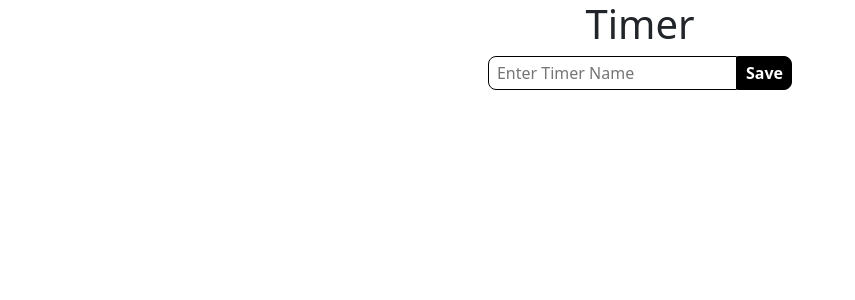
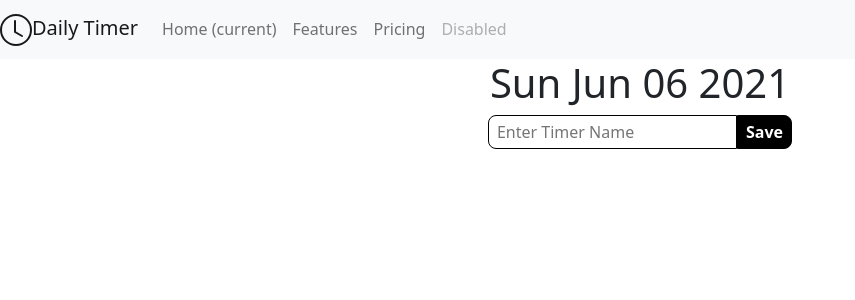
Before and after one commit to Ardad2/Time-Tracker, a React (Create React App) app: page / in a window 1280 px wide. Shown: the top 300 px of the page, without its empty margins (0-855 px from the left). Built offline with nearby package versions, Linux system fonts and the light colour scheme.

Commit message:
worked on the UI

```diff
--- a/src/App.js
+++ b/src/App.js
@@ -8,10 +8,12 @@ import throttle from 'lodash/throttle'
 import reducers from './reducers';
 import { loadState, saveState} from './utils'
 
+import NavBar from './components/navbar';
 import NewTimer from './components/NewTimer'
 import ListTimers from './components/ListTimers'
 
-const store = createStore(reducers);
+const persistedState = loadState();
+const store = createStore(reducers, persistedState);
 
 store.subscribe(throttle(() => {
   saveState(store.getState())
@@ -25,15 +27,20 @@ setInterval(() => {
   store.dispatch(update(deltaTime))
 }, 50)
 
+let todayDate = new Date();
+
 function App() {
   return (
+    <React.Fragment>
+            <NavBar />
     <Provider store={store}>
       <div className="App">
-      <h1>Timer</h1>
+      <h1>{todayDate.toDateString()}</h1>
       </div>
       <NewTimer />
       <ListTimers />
     </Provider>
+    </React.Fragment>
   );
 }
 
--- a/src/components/TimerView.css
+++ b/src/components/TimerView.css
@@ -4,6 +4,9 @@
   flex-direction: row;
   justify-content: space-between;
   align-items: baseline;
+  margin-top: 10px;
+  border: 1px solid #000;
+  border-radius: 10px;
 }
 
 .TimerView > h1 {
--- a/src/components/TimerView.js
+++ b/src/components/TimerView.js
@@ -16,7 +16,7 @@ export default function TimerView(props) {
     <div className="TimerView">
       <h2>{timer.name}</h2>
       <h1>{formatTime(timer.time)}</h1>
-      <button
+      <button className="btn btn-primary btn-sm m-2"
         onClick={() => dispatch(toggleTimer(index))}
       >
         {timer.isRunning ? "Stop" : "Start"}
--- /dev/null
+++ b/src/components/navbar.jsx
@@ -0,0 +1,63 @@
+import React, { Component } from "react";
+
+class NavBar extends Component {
+  render() {
+    const { totalCounters } = this.props;
+
+    return (
+      <nav class="navbar navbar-expand-lg navbar-light bg-light">
+        <a class="navbar-brand" href="#">
+          <svg
+            xmlns="http://www.w3.org/2000/svg"
+            width="32"
+            height="32"
+            fill="currentColor"
+            class="bi bi-clock"
+            viewBox="0 0 16 16"
+          >
+            <path d="M8 3.5a.5.5 0 0 0-1 0V9a.5.5 0 0 0 .252.434l3.5 2a.5.5 0 0 0 .496-.868L8 8.71V3.5z" />
+            <path d="M8 16A8 8 0 1 0 8 0a8 8 0 0 0 0 16zm7-8A7 7 0 1 1 1 8a7 7 0 0 1 14 0z" />
+          </svg>
+          Daily Timer
+        </a>
+        <button
+          class="navbar-toggler"
+          type="button"
+          data-toggle="collapse"
+          data-target="#navbarNav"
+          aria-controls="navbarNav"
+          aria-expanded="false"
+          aria-label="Toggle navigation"
+        >
+          <span class="navbar-toggler-icon"></span>
+        </button>
+        <div class="collapse navbar-collapse" id="navbarNav">
+          <ul class="navbar-nav">
+            <li class="nav-item active">
+              <a class="nav-link" href="#">
+                Home <span class="sr-only">(current)</span>
+              </a>
+            </li>
+            <li class="nav-item">
+              <a class="nav-link" href="#">
+                Features
+              </a>
+            </li>
+            <li class="nav-item">
+              <a class="nav-link" href="#">
+                Pricing
+              </a>
+            </li>
+            <li class="nav-item">
+              <a class="nav-link disabled" href="#">
+                Disabled
+              </a>
+            </li>
+          </ul>
+        </div>
+      </nav>
+    );
+  }
+}
+
+export default NavBar;
```
